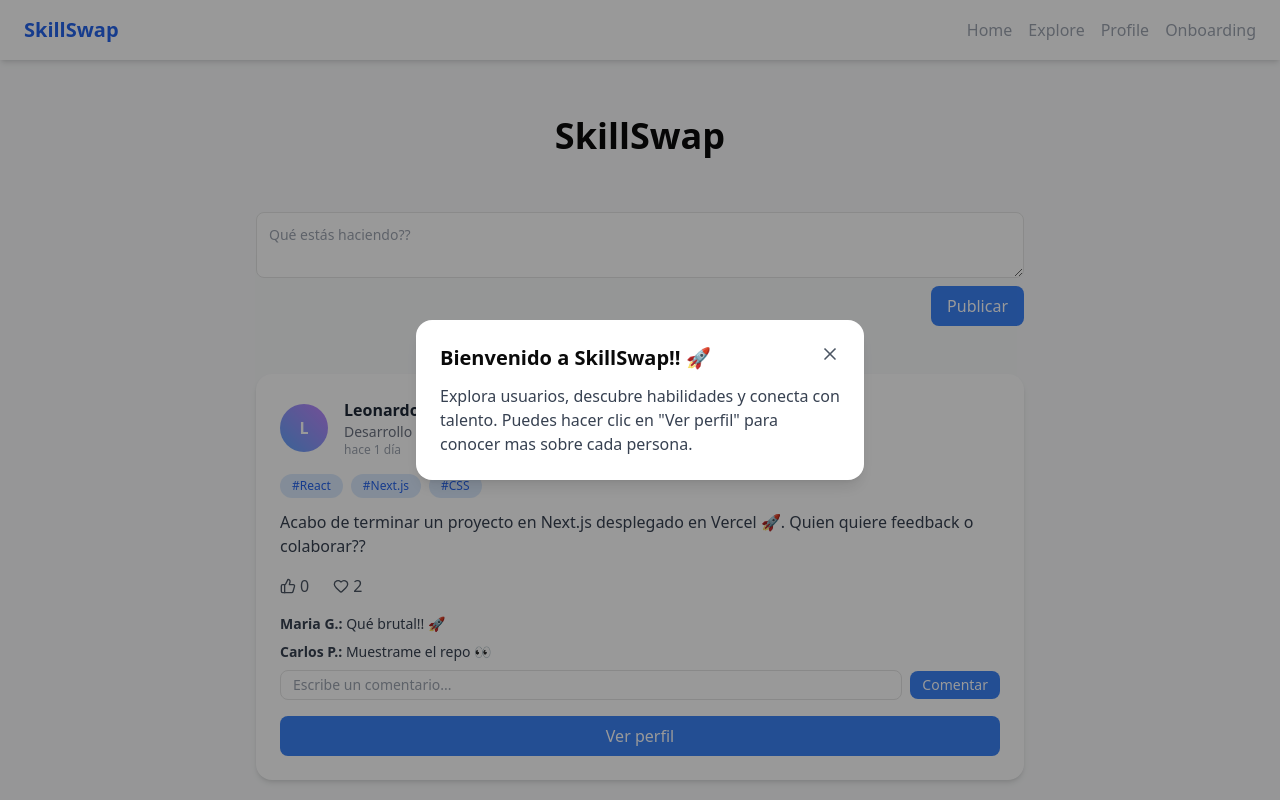
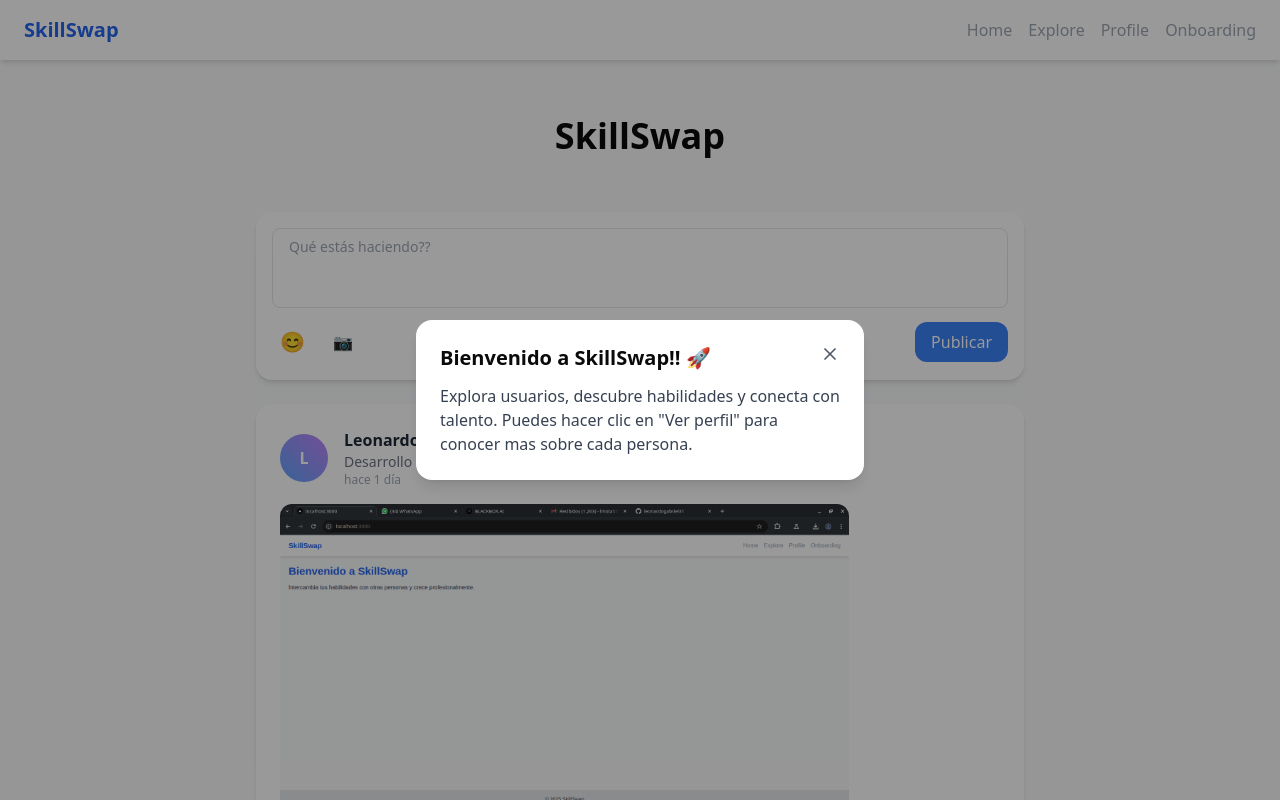
Before and after one commit to leonardogabriel31/skillSwap, a Next.js app: page / in a window 1280 px wide. Shown: the top 800 px of the page. Built offline with nearby package versions, Linux system fonts and the light colour scheme.

Commit message:
animacion y mejora del home

```diff
--- a/package.json
+++ b/package.json
@@ -14,6 +14,7 @@
     "class-variance-authority": "^0.7.1",
     "clsx": "^2.1.1",
     "date-fns": "^4.1.0",
+    "emoji-picker-react": "^4.13.3",
     "framer-motion": "^12.23.12",
     "lucide-react": "^0.539.0",
     "next": "14.2.31",
--- a/src/app/page.tsx
+++ b/src/app/page.tsx
@@ -1,5 +1,5 @@
 "use client"
-import { skills as initialSkills, skills } from "@/data/skills";
+import { skills as initialSkills } from "@/data/skills";
 import Link from "next/link";
 import { motion, AnimatePresence, Variants } from "framer-motion";
 import { X, Heart, ThumbsUp } from "lucide-react";
@@ -7,6 +7,7 @@ import { useState } from "react";
 import { Post } from "@/types/post"
 import { formatDistanceToNow } from "date-fns";
 import { es } from "date-fns/locale"
+import EmojiPicker from "emoji-picker-react";
 
 
 const cardVariants: Variants = {
@@ -41,8 +42,38 @@ const modalVariants: Variants = {
 export default function Home() {
   const [showModal, setShowModal] = useState(true);
   const [posts, setPosts] = useState<Post[]>(initialSkills);
-  const [commentTexts, setCommentTexts] = useState<{ [key: number]: string }>({})
-  const [newPostText, setNewPostText] = useState("")
+  const [commentTexts, setCommentTexts] = useState<{ [key: number]: string }>({});
+  const [newPostText, setNewPostText] = useState("");
+  const [newPostImage, setNewPostImage] = useState<string | null>(null);
+  const [showEmojiPicker, setShowEmojiPicker] = useState(false);
+  const [suggestions, setSuggestions] = useState<string[]>([]);
+  const [showSuggestions, setShowSuggestions] = useState(false);
+  const [cursorPosition, setCursorPosition] = useState<{ x: number; y: number } | null>(null);
+
+  const handleInput: React.FormEventHandler<HTMLDivElement> = (e) => {
+    const text = e.currentTarget.textContent ?? "";
+    setNewPostText(text);
+
+    const words = text.split(/\s+/);
+    const lastWord = words[words.length - 1] ?? "";
+
+    if (lastWord.startsWith("@")) {
+      const query = lastWord.slice(1).toLowerCase();
+      const matchedUsers = initialSkills
+        .map((u) => u.username)
+        .filter((u) => u.toLowerCase().startsWith(query));
+      setSuggestions(matchedUsers);
+      setShowSuggestions(true);
+    } else if (lastWord.startsWith("#")) {
+      const query = lastWord.slice(1).toLowerCase();
+      const hashtags = ["frontend", "backend", "fullstack", "nextjs", "dev"];
+      const matchedTags = hashtags.filter((tag) => tag.startsWith(query));
+      setSuggestions(matchedTags.map((t) => `#${t}`));
+      setShowSuggestions(true);
+    } else {
+      setShowSuggestions(false);
+    }
+  };
 
   const handleAddPost = () => {
     if (!newPostText.trim()) return;
@@ -62,10 +93,16 @@ export default function Home() {
       comments: [],
       userReaction: null,
       createAt: new Date().toISOString(),
+      imagePost: newPostImage,
     };
 
     setPosts([newPost, ...posts]);
     setNewPostText("");
+    setNewPostImage(null);
+    setShowEmojiPicker(false);
+
+    const editableDiv = document.getElementById("new-post-editor");
+    if (editableDiv) editableDiv.textContent = "";
   }
 
   const handleReaction = (id: number, type: "likes" | "hearts") => {
@@ -131,6 +168,73 @@ export default function Home() {
     );
   };
 
+  const handleSuggestionClick = (suggestion: string) => {
+    const editor = document.getElementById("new-post-editor");
+    if (!editor) return;
+
+    const selection = window.getSelection();
+    if (!selection || !selection.rangeCount) return;
+
+    const range = selection.getRangeAt(0);
+
+    const textNode = range.startContainer;
+    if (textNode.nodeType === Node.TEXT_NODE) {
+      const text = textNode.textContent || "";
+      const before = text.slice(0, range.startOffset).replace(/[@#]\w*$/, "");
+      const after = text.slice(range.startOffset);
+      textNode.textContent = before + after;
+      range.setStart(textNode, before.length);
+      range.setEnd(textNode, before.length);
+
+    }
+    const span = document.createElement("span");
+    span.textContent = suggestion.startsWith("#") ? `${suggestion}` : `@${suggestion}`;
+    span.className = suggestion.startsWith("#")
+    ? "text-purple-500 font-medium"
+    : "text-blue-500 font-medium"
+
+    range.insertNode(span);
+
+    range.setStartAfter(span);
+    range.setEndAfter(span);
+    selection.removeAllRanges();
+    selection.addRange(range);
+
+    setNewPostText(editor.innerText);
+    setShowSuggestions(false)
+  }
+
+  // const handleFocus = () => {
+  //   const editor = document.getElementById("new-post-editor");
+  //   if (!editor) return;
+
+  //   if (editor.textContent?.trim() === "") {
+  //     const selection = window.getSelection();
+  //     if (!selection) return;
+
+  //     const range = document.createRange();
+  //     range.setStart(editor, 0);
+  //     range.collapse(true);
+  //     selection.removeAllRanges();
+  //     selection.addRange(range);
+  //   }
+  // };
+
+
+  const handleImageUpload = (e: React.ChangeEvent<HTMLInputElement>) => {
+    if (!e.target.files || e.target.files.length === 0) return;
+    const file = e.target.files[0];
+    const reader = new FileReader();
+    reader.onloadend = () => {
+      setNewPostImage(reader.result as string);
+    };
+    reader.readAsDataURL(file);
+  };
+
+  const onEmojiClick = (emojiObject: any) => {
+    setNewPostText((prev) => prev + emojiObject.emoji);
+  };
+
   return (
     <main className="px-4 sm:px-6 lg:px-12 py-8 flex flex-col items-center gap-6">
       <motion.h1
@@ -142,20 +246,105 @@ export default function Home() {
         SkillSwap
       </motion.h1>
 
-      <div className="w-full max-w-3xl flex flex-col gap-2 mb-6">
-        <textarea
-          value={newPostText}
-          onChange={(e) => setNewPostText(e.target.value)}
-          placeholder="Qué estás haciendo??"
-          className="border rounded-lg p-3 w-full text-sm"
+      <AnimatePresence>
+        <motion.div
+          key="newPostInput"
+          variants={newPostVariant}
+          initial="hidden"
+          animate="visible"
+          exit="exit"
+          className="bg-white shadow-md rounded-2xl p-4 w-full max-w-3xl flex flex-col gap-3"
+        >
+          <div className="relative border rounded-lg py-2 px-4 w-full text-sm min-h-[80px] outline-none whitespace-pre-wrap flex items-start">
+            {newPostText === "" && (
+              <span className="text-gray-400 pointer-events-none select-none">
+                Qué estás haciendo??
+              </span>
+            )}
+            <div
+              id="new-post-editor"
+              contentEditable
+              suppressContentEditableWarning
+              onInput={handleInput}
+              // onFocus={handleFocus}
+              data-placeholder="Qué estás haciendo??"
+              className="flex-1 outline-none"
             />
+          </div>
+
+
+          {showSuggestions && suggestions.length > 0 && (
+            <div className="bg-white border rounded-lg shadow-md mt-1 p-2 w-60 max-h-40 overflow-y-auto">
+              {suggestions.map((s, idx) => (
+                <div
+                  key={idx}
+                  onMouseDown={(e) => {
+                    e.preventDefault();
+                    handleSuggestionClick(s)
+                  }}
+                  className="px-2 py-1 cursor-pointer hover:bg-gray-100 rounded-md"
+                >
+                  {s.startsWith("#") ? (
+                    <span className="text-purple-500">{s}</span>
+                  ):(
+                    <span className="text-blue-500">@{s}</span>
+                  )}
+                </div>
+              ))}
+            </div>
+          )}
+
+          {newPostImage && (
+            <motion.img
+              src={newPostImage}
+              alt="preview"
+              className="rounded-lg mt-2 max-h-60 object-cover"
+              initial={{ opacity: 0 }}
+              animate={{ opacity: 1 }}
+            />
+          )}
+
+          <div className="flex items-center justify-between">
+            <div className="flex items-center gap-3">
+              <button
+                onClick={() => setShowEmojiPicker((prev) => !prev)}
+                className="text-xl hover:bg-gray-100 p-2 rounded-full transition"
+              >
+                😊
+              </button>
+
+              <label className="cursor-pointer hover:bg-gray-100 p-2 rounded-full transition">
+                📷
+                <input
+                  type="file"
+                  accept="image/*"
+                  className="hidden"
+                  onChange={handleImageUpload}
+                />
+              </label>
+            </div>
             <button
               onClick={handleAddPost}
-          className="self-end bg-blue-500 text-white px-4 py-2 rounded-lg hover:bg-blue-600"
+              className="bg-blue-500 text-white px-4 py-2 rounded-xl hover:bg-blue-600 transition"
             >
               Publicar
             </button>
           </div>
+
+          <AnimatePresence>
+            {showEmojiPicker && (
+              <motion.div
+                initial={{ opacity: 0, scale: 0.8 }}
+                animate={{ opacity: 1, scale: 1 }}
+                exit={{ opacity: 0, scale: 0.8 }}
+                className="mt-2"
+              >
+                <EmojiPicker onEmojiClick={onEmojiClick} />
+              </motion.div>
+            )}
+          </AnimatePresence>
+        </motion.div>
+      </AnimatePresence>
 
       <div className="flex flex-col items-center gap-6 w-full">
         {posts
@@ -183,6 +372,14 @@ export default function Home() {
                 </div>
               </div>
 
+              {person.imagePost && (
+                <img
+                  src={person.imagePost}
+                  alt="post"
+                  className="rounded-xl mb-3 max-h-80 object-cover"
+                />
+              )}
+
               <div className="flex flex-wrap gap-2 mb-3">
                 {person.skills.map((s, idx) => (
                   <span
@@ -195,7 +392,23 @@ export default function Home() {
               </div>
 
               <p className="text-gray-700 text-sm sm:text-base mb-4">
-                {person.content}
+                {person.content.split(" ").map((word, idx) => {
+                  if (word.startsWith("@")) {
+                    return (
+                      <span key={idx} className="text-blue-500 font-medium cursor-pointer">
+                        {word}{" "}
+                      </span>
+                    )
+                  }
+                  if (word.startsWith("#")) {
+                    return (
+                      <span key={idx} className="text-blue-500 font-medium cursor-pointer">
+                        {word}{" "}
+                      </span>
+                    );
+                  }
+                  return word + " "
+                })}
               </p>
 
               <div className="flex items-center gap-6 mt-2">
--- a/src/data/skills.ts
+++ b/src/data/skills.ts
@@ -19,6 +19,7 @@ export const skills: Post[] = [
         ],
         userReaction: null,
         createAt: "2025-09-08T14:30:00.000Z",
+        imagePost: "/images/Image-prueba.png",
     },
     {
         id: 2,
@@ -37,6 +38,7 @@ export const skills: Post[] = [
         ],
         userReaction: null,
         createAt: "2025-09-07T14:30:00.000Z",
+        imagePost: null,
     },
     {
         id: 3,
@@ -55,5 +57,6 @@ export const skills: Post[] = [
         ],
         userReaction: null,
         createAt: "2025-09-06T14:30:00.000Z",
+        imagePost: null,
     },
 ]
--- a/src/types/post.ts
+++ b/src/types/post.ts
@@ -24,4 +24,5 @@ export interface Post {
     comments: Comment[];
     userReaction: "likes" | "hearts" | null;
     createAt: string;
+    imagePost?: string | null;
 }
```
Also changed, not shown: public/images/Image-prueba.png (added), 1 other file (tests, documents, lock files or other folders). Lines whose indentation alone changed are shown as unchanged.
